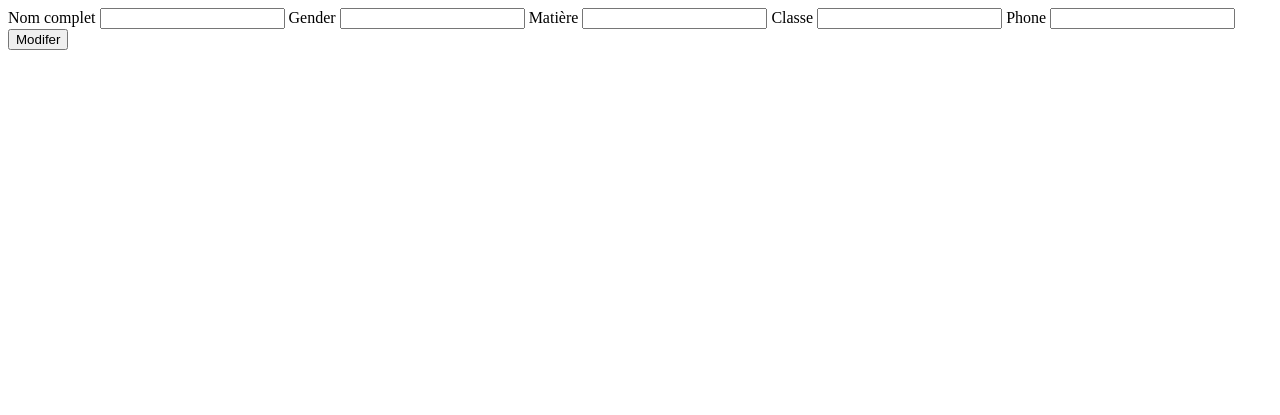
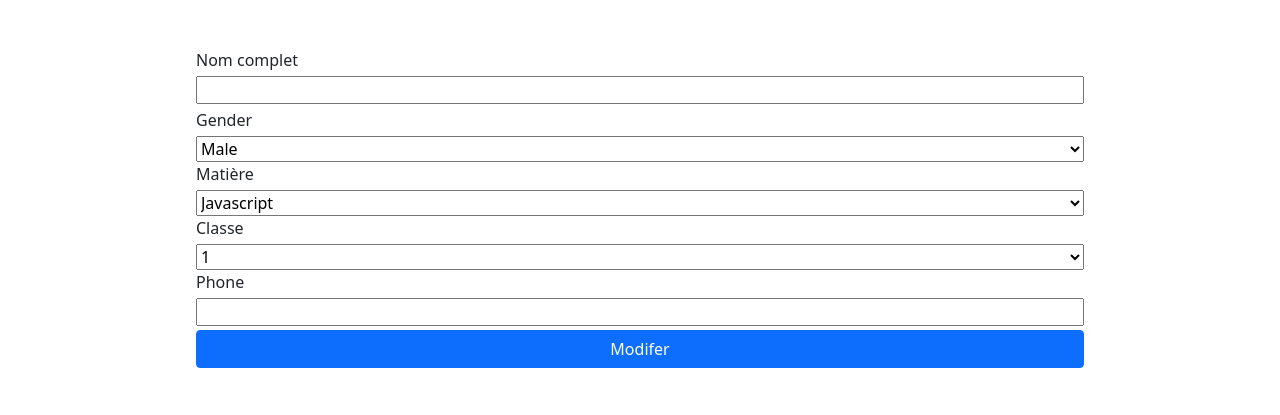
Before and after one commit to SafiaMaani/Application_Gestion_Ecole, a PHP site: the page made by index.php in a window 1280 px wide. Shown: the top 415 px of the page. Run offline with PHP 8.4, Linux system fonts and the light colour scheme; data that the repository does not hold is empty; some libraries are stand-ins or nearby versions.

Commit message:
Modification sur le type des imputs (sous forme de choix)

```diff
--- a/Views/updateProf.php
+++ b/Views/updateProf.php
@@ -7,24 +7,56 @@ if (isset($_POST['updateProf'])) {
     $upProf->updateProf();
 }
 ?>
-<form method="post">
+<!DOCTYPE html>
+<html lang="en">
+
+<head>
+    <meta charset="UTF-8">
+    <meta name="viewport" content="width=device-width, initial-scale=1.0">
+    <link rel="stylesheet" href="https://pro.fontawesome.com/releases/v5.10.0/css/all.css" integrity="sha384-AYmEC3Yw5cVb3ZcuHtOA93w35dYTsvhLPVnYs9eStHfGJvOvKxVfELGroGkvsg+p" crossorigin="anonymous">
+    <link href="https://cdn.jsdelivr.net/npm/bootstrap@5.1.3/dist/css/bootstrap.min.css" rel="stylesheet" integrity="sha384-1BmE4kWBq78iYhFldvKuhfTAU6auU8tT94WrHftjDbrCEXSU1oBoqyl2QvZ6jIW3" crossorigin="anonymous">
+    <link rel="stylesheet" href="Views/Assets/style.css">
+    <title>Update Prof</title>
+</head>
+
+<body>
+    <div class="d-flex justify-content-center p-5">
+        <form method="post" class="d-flex flex-column w-75">
             <label class="mb-1">Nom complet</label>
-    <input class="mb-1" type="text" name="full_name" value="<?php echo ($prof['full_name'])?>">
+            <input class="mb-1" type="text" name="full_name" value="<?php echo ($prof['full_name']) ?>">
 
             <label class="mb-1">Gender</label>
-    <input class="mb-1" type="text" name="gender" value="<?php echo ($prof['gender'])?>">
+            <select name="gender" value="<?php echo ($prof['gender']) ?>">
+                <option>Male</option>
+                <option>Female</option>
+            </select>
 
             <label class="mb-1">Matière</label>
-    <input class="mb-1" type="text" name="matiere" value="<?php echo ($prof['matiere'])?>">
+            <select name="matiere" value="<?php echo ($prof['matiere']) ?>">
+                <option>Javascript</option>
+                <option>Php</option>
+                <option>Php's Frameworks</option>
+                <option>Java</option>
+                <option>Java's Frameworks</option>
+                <option>HTML/CSS/BOOTSRAP</option>
+            </select>
 
             <label class="mb-1">Classe</label>
-    <input class="mb-1" type="text" name="classe" value="<?php echo ($prof['classe'])?>">
+            <select name="classe" value="<?php echo ($prof['classe']) ?>">
+                <option>1</option>
+                <option>2</option>
+                <option>3</option>
+            </select>
 
             <label class="mb-1">Phone</label>
-    <input class="mb-1" type="text" name="phone" value="<?php echo ($prof['phone'])?>">
-    <input type="hidden" name="id_prof" value="<?php echo ($prof['id_prof'])?>">
+            <input class="mb-1" type="text" name="phone" value="<?php echo ($prof['phone']) ?>">
+            <input type="hidden" name="id_prof" value="<?php echo ($prof['id_prof']) ?>">
 
             <button type="submit" name="updateProf" class="btn btn-primary">
                 Modifer
             </button>
         </form>
+    </div>
+</body>
+
+</html>
```
Also changed, not shown: Views/parents.php (+10 -2 lines), Views/prof.php (+18 -5 lines), Views/updateParent.php (+33 -7 lines). Lines whose indentation alone changed are shown as unchanged.
